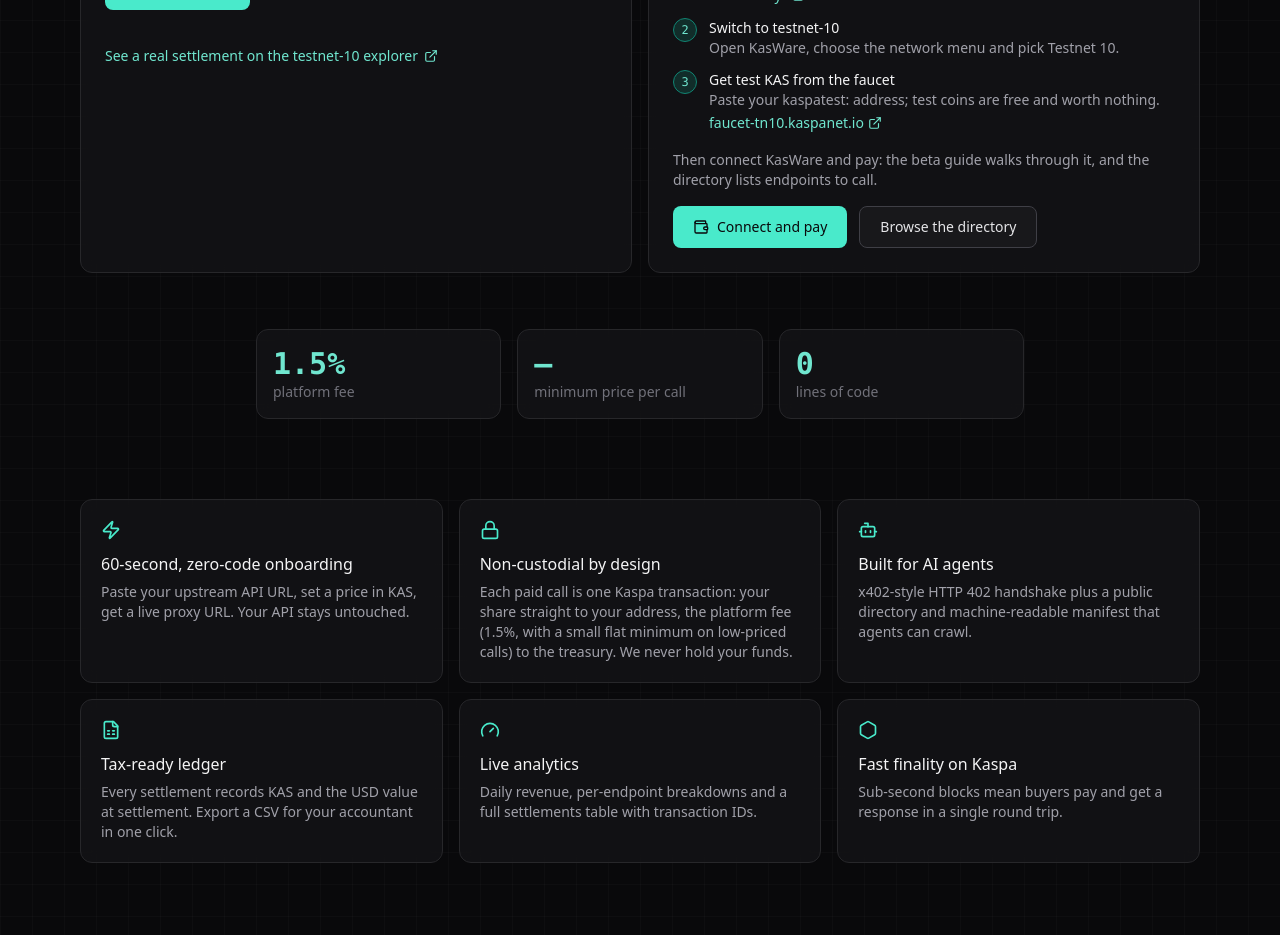
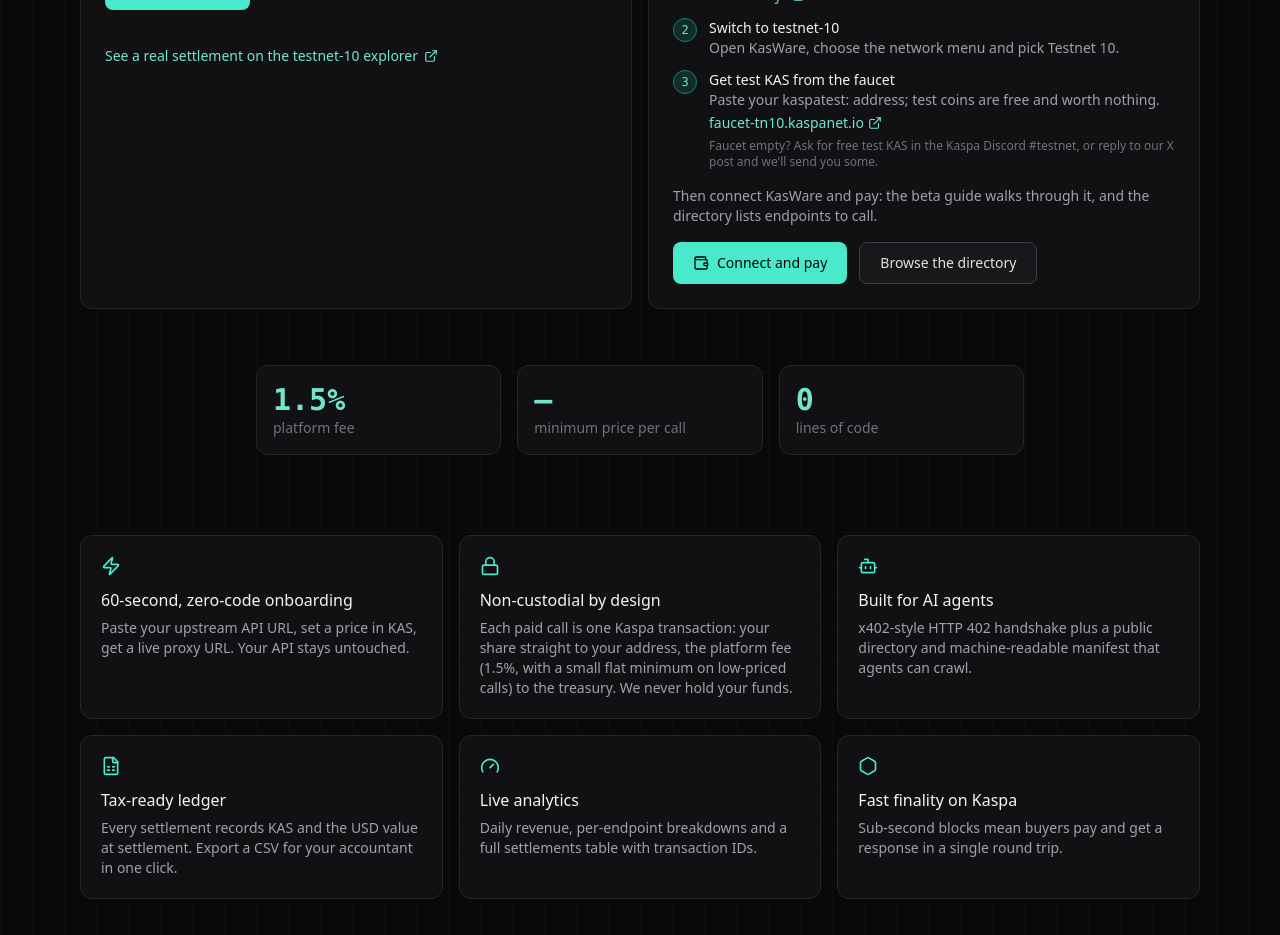
Before and after one commit to kfryster420-afk/kasgate, a Next.js app in the folder apps/web/: page / in a window 1280 px wide. Shown: the part 780-1715 px from the top of the page. Built offline with nearby package versions, Linux system fonts and the light colour scheme; no server answers.

Commit message:
copy(web): faucet-empty fallback note under the TN10 faucet step

```diff
--- a/apps/web/app/page.tsx
+++ b/apps/web/app/page.tsx
@@ -124,9 +124,9 @@ function Metric({ value, label }: { value: string; label: string }) {
 }
 
 const PAY_STEPS = [
-  { title: "Install KasWare", body: "The browser wallet that signs Kaspa payments.", href: KASWARE_URL, link: "kasware.xyz" },
-  { title: `Switch to ${NETWORK_LABEL}`, body: "Open KasWare, choose the network menu and pick Testnet 10.", href: null, link: null },
-  { title: "Get test KAS from the faucet", body: "Paste your kaspatest: address; test coins are free and worth nothing.", href: TESTNET_FAUCET_URL, link: "faucet-tn10.kaspanet.io" },
+  { title: "Install KasWare", body: "The browser wallet that signs Kaspa payments.", href: KASWARE_URL, link: "kasware.xyz", note: null },
+  { title: `Switch to ${NETWORK_LABEL}`, body: "Open KasWare, choose the network menu and pick Testnet 10.", href: null, link: null, note: null },
+  { title: "Get test KAS from the faucet", body: "Paste your kaspatest: address; test coins are free and worth nothing.", href: TESTNET_FAUCET_URL, link: "faucet-tn10.kaspanet.io", note: "Faucet empty? Ask for free test KAS in the Kaspa Discord #testnet, or reply to our X post and we'll send you some." },
 ] as const;
 
 function PayForReal() {
@@ -151,6 +151,7 @@ function PayForReal() {
                   <ExternalLink className="h-3.5 w-3.5 shrink-0" aria-hidden />
                 </a>
               )}
+              {step.note && <p className="mt-1 text-xs text-zinc-500">{step.note}</p>}
             </div>
           </li>
         ))}
```
